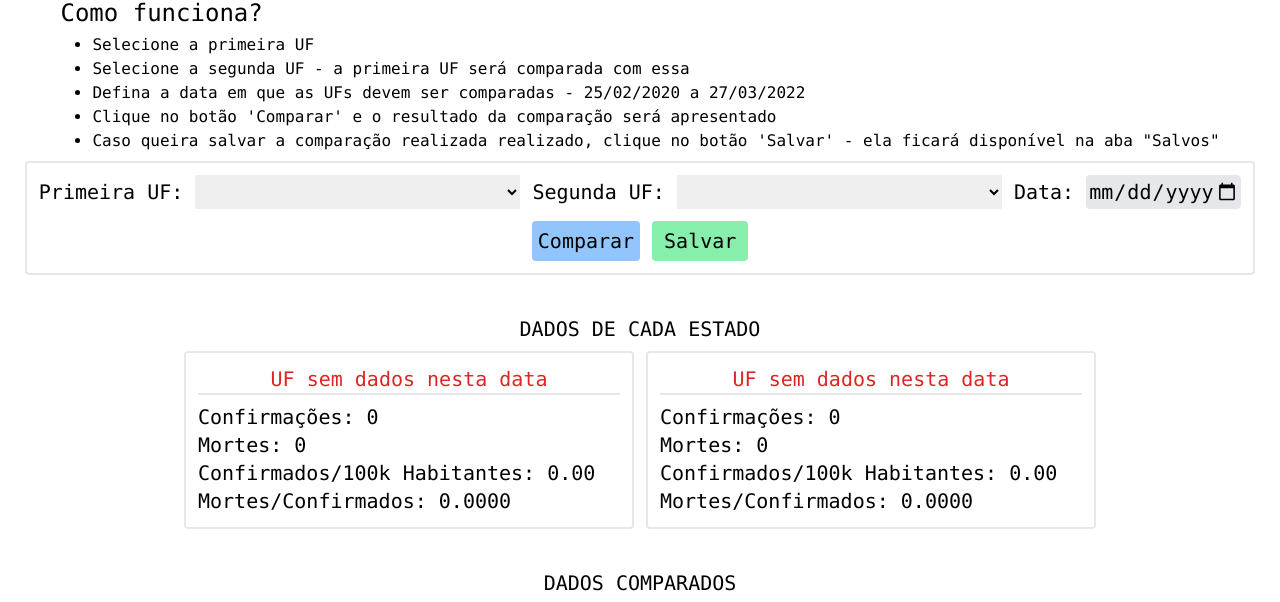
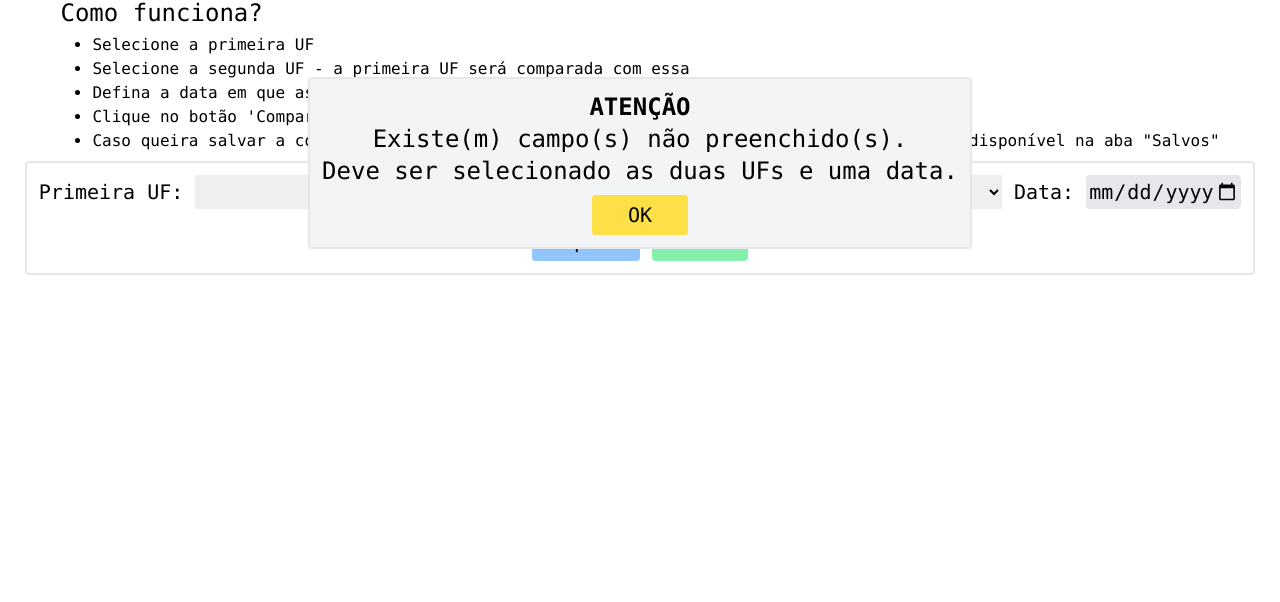
Before and after one commit to G-ssilva/covid-benchmark-web, a website built with Vite: page index.html in a window 1280 px wide. Both pictures are taken after a click on the button "Comparar". Shown: the part 143-745 px from the top of the page. Built offline with nearby package versions, Linux system fonts and the light colour scheme; files whose address does not match are found by name.

Commit message:
IMPROVEMENT - campos de UF e data são validados.

```diff
--- a/index.html
+++ b/index.html
@@ -74,8 +74,10 @@
           <div>
             <button type="button"
               class="p-1 border-2 border-solid rounded border-blue-300 bg-blue-300 hover:bg-blue-400"
-              @click="comparar(primeiraUf.value, segundaUf.value, dataComparacao.value)
-              $dispatch('evento-comparar', { mostrar: 'true' })">
+              @click="isValid(primeiraUf.value, segundaUf.value, dataComparacao.value) ?
+              (comparar(primeiraUf.value, segundaUf.value, dataComparacao.value), $dispatch('evento-comparar', { mostrar: 'true' }))
+              : $dispatch('evento-validacao', { mostrar: 'true' })
+              ">
               Comparar
             </button>
             <button type="button"
@@ -252,7 +254,7 @@
         </div>
       </div>
     </div>
-    <!-- SALVAR/EDITAR -->
+    <!-- SALVAR -->
     <div class="fixed mt-32" x-data="{ open: false }" x-show="open" x-cloak
       x-transition:enter="transition ease-out duration-300" x-transition:enter-start="opacity-0 scale-90"
       x-transition:enter-end="opacity-100 scale-100" x-transition:leave="transition ease-in duration-300"
@@ -299,6 +301,30 @@
         </div>
       </div>
     </div>
+    <!-- VALIDAÇÃO -->
+    <div class="fixed mt-32" x-data="{ open: false }" x-show="open" x-cloak
+      x-transition:enter="transition ease-out duration-300" x-transition:enter-start="opacity-0 scale-90"
+      x-transition:enter-end="opacity-100 scale-100" x-transition:leave="transition ease-in duration-300"
+      x-transition:leave-start="opacity-100 transform scale-100" x-transition:leave-end="opacity-0 transform scale-90"
+      x-on:evento-validacao.window="open = $event.detail.mostrar" @click.outside="open = false">
+      <div class="border-2 border-solid rounded min-w-[450px] bg-gray-100">
+        <div class="flex flex-col m-3">
+          <div class="flex flex-col items-center text-2xl mb-2">
+            <strong>ATENÇÃO</strong>
+            <span>Existe(m) campo(s) não preenchido(s).</span>
+            <span>Deve ser selecionado as duas UFs e uma data.</span>
+          </div>
+          <div class="flex flex-row justify-center gap-3" x-data="salvar">
+            <button type="button"
+              class="w-24 p-1 border-2 border-solid rounded border-yellow-300 bg-yellow-300 hover:bg-yellow-400"
+              @click="open = false">
+              OK
+            </button>
+          </div>
+          </button>
+        </div>
+      </div>
+    </div>
   </div>
   </div>
   <script type="module" src="/src/index.js"></script>
--- a/src/services/comparar.js
+++ b/src/services/comparar.js
@@ -25,6 +25,11 @@ export default function Comparar() {
       } catch (e) {
         console.log(e);
       }
+    },
+
+    isValid(primeiraUf, segundaUf, dataComparacao){
+      console.log(primeiraUf !== '' && segundaUf !== '' && dataComparacao !== '');
+      return primeiraUf !== '' && segundaUf !== '' && dataComparacao !== '';
     }
   }
 }
```
